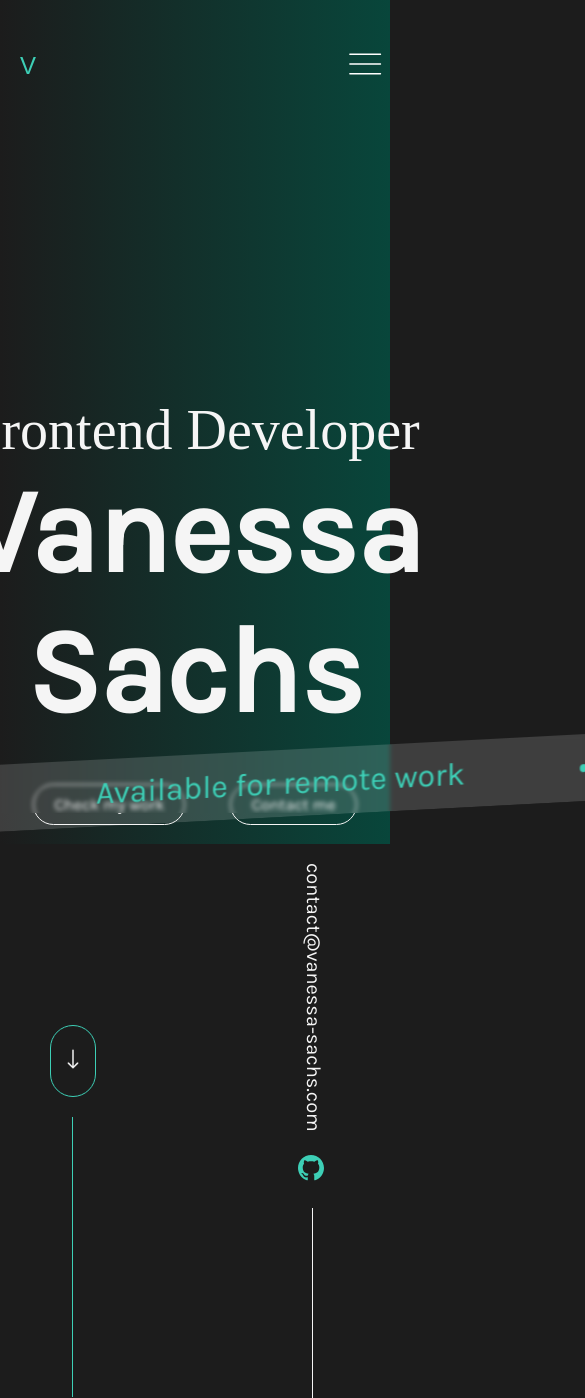
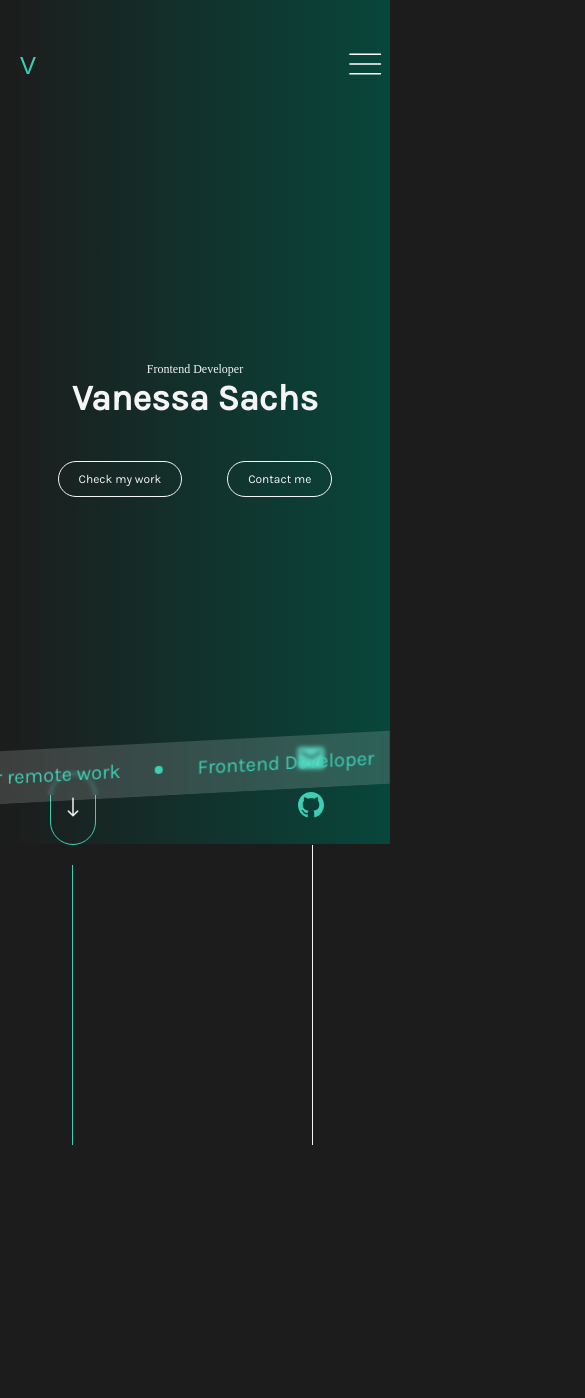
Before and after one commit to Vanski3/portfolio_v2, an Angular app: page / in a window 390 px wide. Shown: the top 1398 px of the page, 585 px wide, since content can reach past the window. After the commit the page ends 1145 px from the top, so only its background shows below. Built offline with nearby package versions, Linux system fonts and the light colour scheme; a web font is replaced by a local one.

Commit message:
responsive adjustments

```diff
--- a/src/app/main-page/main-components/landing-page/landing-page.component.html
+++ b/src/app/main-page/main-components/landing-page/landing-page.component.html
@@ -19,69 +19,41 @@
 
       <div class="lines-icons-wrapper">
         <div class="left-line-wrapper">
-          <div class="empty"></div>
+          <div class="empty1"></div>
           <div class="arrow-wrapper">
-            <img
-              class="scroll-arrow"
-              src="./../../../../assets/img/landing-page/scroll_arrow.svg"
-              alt=""
-            />
+            <img class="scroll-arrow" src="./../../../../assets/img/landing-page/scroll_arrow.svg" alt="" />
           </div>
           <div class="left-line"></div>
         </div>
 
         <div class="right-line-wrapper">
+          <div class="empty2"></div>
           <a class="email" href="#contact">contact&#64;vanessa-sachs.com</a>
-          <div class="icon-dot-wrapper">
-            <a href="github.com/Vanski3">
-              <svg
-              width="32"
-              height="32"
-              viewBox="0 0 32 32"
-              fill="none"
-              xmlns="http://www.w3.org/2000/svg"
-              class="icon-green">
-              <path
-                fill-rule="evenodd"
-                clip-rule="evenodd"
-                d="M16 3C8.8175 3 3 8.8175 3 16C3 21.7525 6.72125 26.6112 11.8888
-                28.3337C12.5387 28.4475 12.7825 28.0575 12.7825 27.7162C12.7825
-                27.4075 12.7663 26.3838 12.7663 25.295C9.5 25.8962 8.655 24.4987
-                8.395 23.7675C8.24875 23.3937 7.615 22.24 7.0625 21.9312C6.6075
-                21.6875 5.9575 21.0863 7.04625 21.07C8.07 21.0537 8.80125 22.0125
-                9.045 22.4025C10.215 24.3687 12.0838 23.8162 12.8313 23.475C12.945
-                22.63 13.2863 22.0612 13.66 21.7362C10.7675 21.4112 7.745 20.29
-                7.745 15.3175C7.745 13.9037 8.24875 12.7337 9.0775 11.8237C8.9475
-                11.4987 8.4925 10.1662 9.2075 8.37875C9.2075 8.37875 10.2962 8.0375
-                12.7825 9.71125C13.8225 9.41875 14.9275 9.2725 16.0325 9.2725C17.1375
-                9.2725 18.2425 9.41875 19.2825 9.71125C21.7688 8.02125 22.8575 8.37875
-                22.8575 8.37875C23.5725 10.1662 23.1175 11.4987 22.9875 11.8237C23.8162
-                12.7337 24.32 13.8875 24.32 15.3175C24.32 20.3062 21.2812 21.4112
-                18.3888 21.7362C18.86 22.1425 19.2663 22.9225 19.2663 24.1413C19.2663
-                25.88 19.25 27.2775 19.25 27.7162C19.25 28.0575 19.4937 28.4638 20.1438
-                28.3337C25.2788 26.6112 29 21.7362 29 16C29 8.8175 23.1825 3 16 3Z"/>
+
+          <div class="email-icon-wrapper">
+            <a class="email-icon" href="#contact">
+              <svg width="28" height="22" viewBox="0 0 28 22" fill="none" xmlns="http://www.w3.org/2000/svg">
+                <path d="M3.33317 21.6666C2.59984 21.6666 1.97206 21.4055 1.44984 20.8833C0.927615 20.361 0.666504 19.7333 0.666504 18.9999V2.99992C0.666504 2.26659 0.927615 1.63881 1.44984 1.11659C1.97206 0.594363 2.59984 0.333252 3.33317 0.333252H24.6665C25.3998 0.333252 26.0276 0.594363 26.5498 1.11659C27.0721 1.63881 27.3332 2.26659 27.3332 2.99992V18.9999C27.3332 19.7333 27.0721 20.361 26.5498 20.8833C26.0276 21.4055 25.3998 21.6666 24.6665 21.6666H3.33317ZM13.9998 12.0999C14.1109 12.0999 14.2276 12.0833 14.3498 12.0499C14.4721 12.0166 14.5887 11.9666 14.6998 11.8999L24.1332 5.99992C24.3109 5.88881 24.4443 5.74992 24.5332 5.58325C24.6221 5.41659 24.6665 5.23325 24.6665 5.03325C24.6665 4.58881 24.4776 4.25547 24.0998 4.03325C23.7221 3.81103 23.3332 3.82214 22.9332 4.06659L13.9998 9.66659L5.0665 4.06659C4.6665 3.82214 4.27761 3.81659 3.89984 4.04992C3.52206 4.28325 3.33317 4.61103 3.33317 5.03325C3.33317 5.25547 3.37761 5.44992 3.4665 5.61659C3.55539 5.78325 3.68873 5.91103 3.8665 5.99992L13.2998 11.8999C13.4109 11.9666 13.5276 12.0166 13.6498 12.0499C13.7721 12.0833 13.8887 12.0999 13.9998 12.0999Z"/>
               </svg>
             </a>
             <span class="dot"></span>
           </div>
+
+          <div class="icon-dot-wrapper">
+            <a href="https://github.com/Vanski3">
+              <svg width="32" height="32" viewBox="0 0 32 32" fill="none" xmlns="http://www.w3.org/2000/svg" class="icon-green">
+                <path fill-rule="evenodd" clip-rule="evenodd" d="M16 3C8.8175 3 3 8.8175 3 16C3 21.7525 6.72125 26.6112 11.8888 28.3337C12.5387 28.4475 12.7825 28.0575 12.7825 27.7162C12.7825 27.4075 12.7663 26.3838 12.7663 25.295C9.5 25.8962 8.655 24.4987 8.395 23.7675C8.24875 23.3937 7.615 22.24 7.0625 21.9312C6.6075 21.6875 5.9575 21.0863 7.04625 21.07C8.07 21.0537 8.80125 22.0125 9.045 22.4025C10.215 24.3687 12.0838 23.8162 12.8313 23.475C12.945 22.63 13.2863 22.0612 13.66 21.7362C10.7675 21.4112 7.745 20.29 7.745 15.3175C7.745 13.9037 8.24875 12.7337 9.0775 11.8237C8.9475 11.4987 8.4925 10.1662 9.2075 8.37875C9.2075 8.37875 10.2962 8.0375 12.7825 9.71125C13.8225 9.41875 14.9275 9.2725 16.0325 9.2725C17.1375 9.2725 18.2425 9.41875 19.2825 9.71125C21.7688 8.02125 22.8575 8.37875 22.8575 8.37875C23.5725 10.1662 23.1175 11.4987 22.9875 11.8237C23.8162 12.7337 24.32 13.8875 24.32 15.3175C24.32 20.3062 21.2812 21.4112 18.3888 21.7362C18.86 22.1425 19.2663 22.9225 19.2663 24.1413C19.2663 25.88 19.25 27.2775 19.25 27.7162C19.25 28.0575 19.4937 28.4638 20.1438 28.3337C25.2788 26.6112 29 21.7362 29 16C29 8.8175 23.1825 3 16 3Z"/>
+              </svg>
+            </a>
+            <span class="dot"></span>
+          </div>
+
           <div class="right-line"></div>
         </div>
       </div>
 
+      <div class="banner-wrapper">
         <div class="banner">
-        <div>
-            <p>Frontend Developer</p>
-            <img src="./../../../../assets/img/landing-page/dot.svg" alt="">
-             <p>Based in Berlin</p>
-             <img src="./../../../../assets/img/landing-page/dot.svg" alt="">
-            <p>Available for remote work</p>
-            <img src="./../../../../assets/img/landing-page/dot.svg" alt="">
-            <p>Frontend Developer</p>
-            <img src="./../../../../assets/img/landing-page/dot.svg" alt="">
-            <p>Based in Berlin</p>
-            <img src="./../../../../assets/img/landing-page/dot.svg" alt="">
-            <p>Available for remote work</p>
-            <img src="./../../../../assets/img/landing-page/dot.svg" alt="">
           <p>Frontend Developer</p>
           <img src="./../../../../assets/img/landing-page/dot.svg" alt="">
           <p>Based in Berlin</p>
@@ -98,5 +70,4 @@
       </div>
     </section>
   </div>
-
 </div>
--- a/src/app/main-page/main-components/landing-page/landing-page.component.scss
+++ b/src/app/main-page/main-components/landing-page/landing-page.component.scss
@@ -1,14 +1,13 @@
 $accent-clr: #3dcfb6;
-.hero{
+
+.hero {
   height: 100vh;
-}
 
   .background {
     background: linear-gradient(to right, #1c1c1c, #08463b);
     height: 100%;
 
     .landingpage {
-
       padding-top: 40px;
       font-family: "Karla";
 
@@ -65,36 +64,38 @@ $accent-clr: #3dcfb6;
         }
       }
 
-
       .lines-icons-wrapper {
         display: flex;
         align-items: center;
         justify-content: space-between;
         padding: 0 50px;
         position: relative;
-      bottom: -38px;
+        bottom: -10px;
 
         .left-line-wrapper {
           display: flex;
           flex-direction: column;
           align-items: center;
           gap: 20px;
+
           .arrow-wrapper {
             border: 1px solid $accent-clr;
             border-radius: 50px;
             height: 70px;
+
             img.scroll-arrow {
               height: 100%;
               animation: bounce 3s infinite;
             }
           }
+
           .left-line {
             height: 280px;
             width: 1px;
             background-color: $accent-clr;
           }
 
-        .empty{
+          .empty1 {
             height: 140px;
           }
         }
@@ -103,6 +104,12 @@ $accent-clr: #3dcfb6;
           align-items: center;
           flex-direction: column;
           gap: 20px;
+
+          .empty2{
+            height: 220px;
+            display: none;
+          }
+
           .email {
             writing-mode: vertical-rl;
             text-decoration: none;
@@ -110,25 +117,12 @@ $accent-clr: #3dcfb6;
             margin-right: 8px;
             font-size: 1.25rem;
           }
+
+          .email-icon-wrapper,
           .icon-dot-wrapper {
             position: relative;
             display: flex;
             align-items: center;
-
-          .icon-green {
-            width: 32px;
-            height: 32px;
-            transition: fill 0.3s ease;
-
-            path {
-              fill: #3DCFB6;
-            }
-
-            &:hover path {
-              fill: #f5f5f5;
-            }
-          }
-          }
 
             .dot {
               width: 8px;
@@ -145,19 +139,46 @@ $accent-clr: #3dcfb6;
             }
           }
 
+          .email-icon {
+            display: none;
+            width: 28px;
+            height: 22px;
+            transition: fill 0.3s ease;
+
+            path {
+              fill: #3dcfb6;
+            }
+
+            &:hover path {
+              fill: #f5f5f5;
+            }
+          }
+
+          .icon-green {
+            width: 32px;
+            height: 32px;
+            transition: fill 0.3s ease;
+
+            path {
+              fill: #3dcfb6;
+            }
+
+            &:hover path {
+              fill: #f5f5f5;
+            }
+          }
+
           .right-line {
             height: 190px;
             width: 1px;
             background-color: #f5f5f5;
-          margin-right:10px;
+            margin-right: 10px;
           }
         }
       }
     }
 
-  .banner {
-    font-family: 'Karla';
-    font-size: 2rem;
+    .banner-wrapper {
       position: absolute;
       bottom: 50px;
       background: rgba(255, 255, 255, 0.15);
@@ -165,21 +186,27 @@ $accent-clr: #3dcfb6;
       color: $accent-clr;
       transform: skewY(-3deg);
       overflow: hidden;
+      width: 100%;
       max-width: 1440px;
+      margin: 0 auto;
+      font-size: clamp(1.25rem, 2vw, 2rem);
+    }
 
-    div {
+    .banner {
       white-space: nowrap;
       display: flex;
       align-items: center;
       justify-content: center;
-      gap: 100px;
+      gap: clamp(10px, 5vw, 100px);
+      width: 100%;
       animation: marquee 35s linear infinite;
-      p{
+
+      p {
         margin: 15px;
       }
     }
   }
-
+}
 
 // KEYFRAMES
 @keyframes slideOutIn {
@@ -226,8 +253,77 @@ $accent-clr: #3dcfb6;
 }
 
 // RESPONSIVE
-@media (max-width: 900px) {
-  .subline {
-    font-size: 4rem;
+@media (min-width: 1440px) {
+  @keyframes marquee {
+    0% {
+      transform: translateX(1458px);
+    }
+    100% {
+      transform: translateX(-1458px);
     }
   }
+
+  .banner-wrapper {
+    max-width: none;
+    width: 1458px;
+    max-width: 100%;
+  }
+}
+
+@media (max-width: 900px) {
+  .headline {
+    font-size: 2.5rem !important;
+  }
+
+  .subline {
+    font-size: 5.25rem !important;
+  }
+
+  .empty1{
+    height: 246px !important;
+  }
+
+  .right-line-wrapper .email {
+    display: none;
+  }
+
+  .empty2{
+    display: block !important;
+  }
+
+  .right-line-wrapper .email-icon {
+    display: block !important;
+  }
+
+  .right-line {
+    height: 300px !important;
+  }
+}
+
+@media (max-width: 595px) {
+  .headline {
+    font-size: 1.25rem !important;
+  }
+
+  .subline {
+    font-size: 3.5rem !important;
+  }
+
+  .btn-wrapper {
+    gap: 35px;
+
+    a {
+      font-size: 0.75rem;
+    }
+  }
+}
+
+@media (max-width: 440px) {
+  .headline {
+    font-size: 0.75rem !important;
+  }
+
+  .subline {
+    font-size: 2.25rem !important;
+  }
+}
```
Also changed, not shown: src/assets/img/landing-page/mail-green.svg (added), src/assets/img/landing-page/mail.svg (added). Lines whose indentation alone changed are shown as unchanged.
